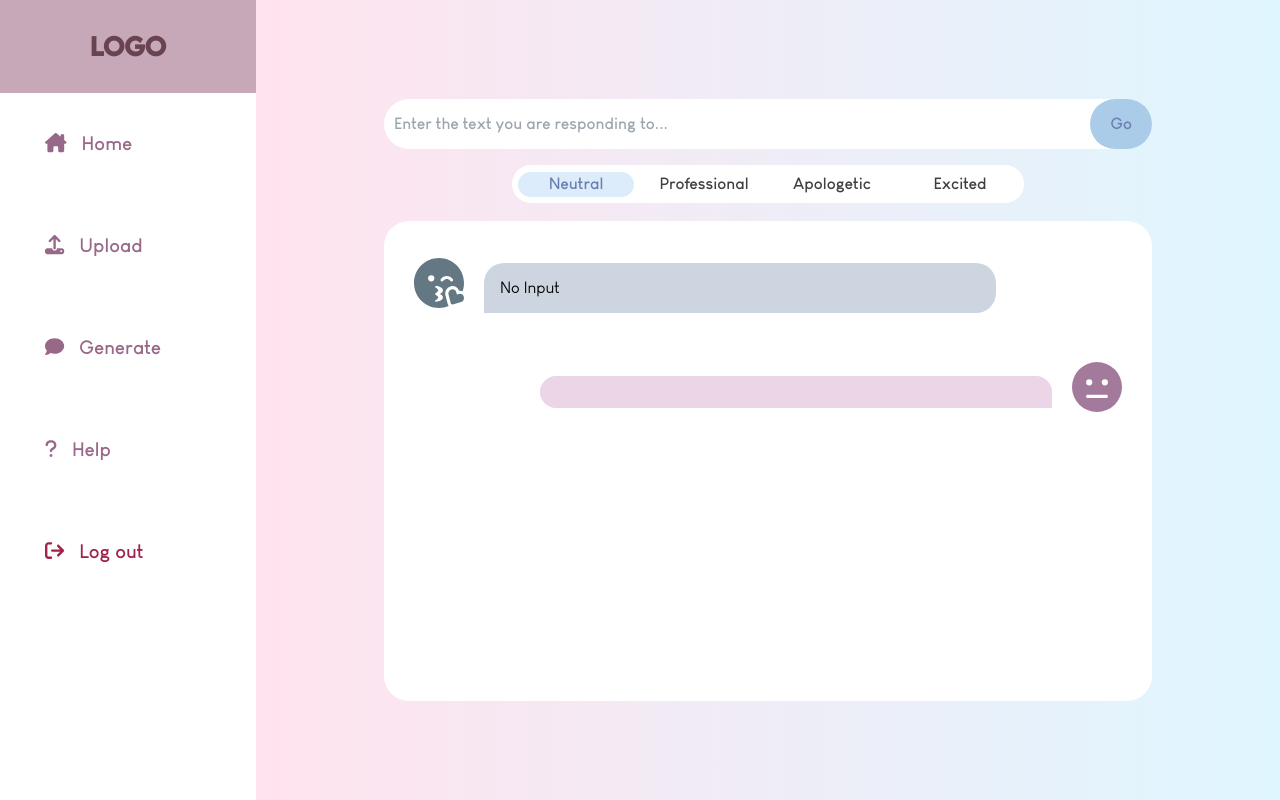
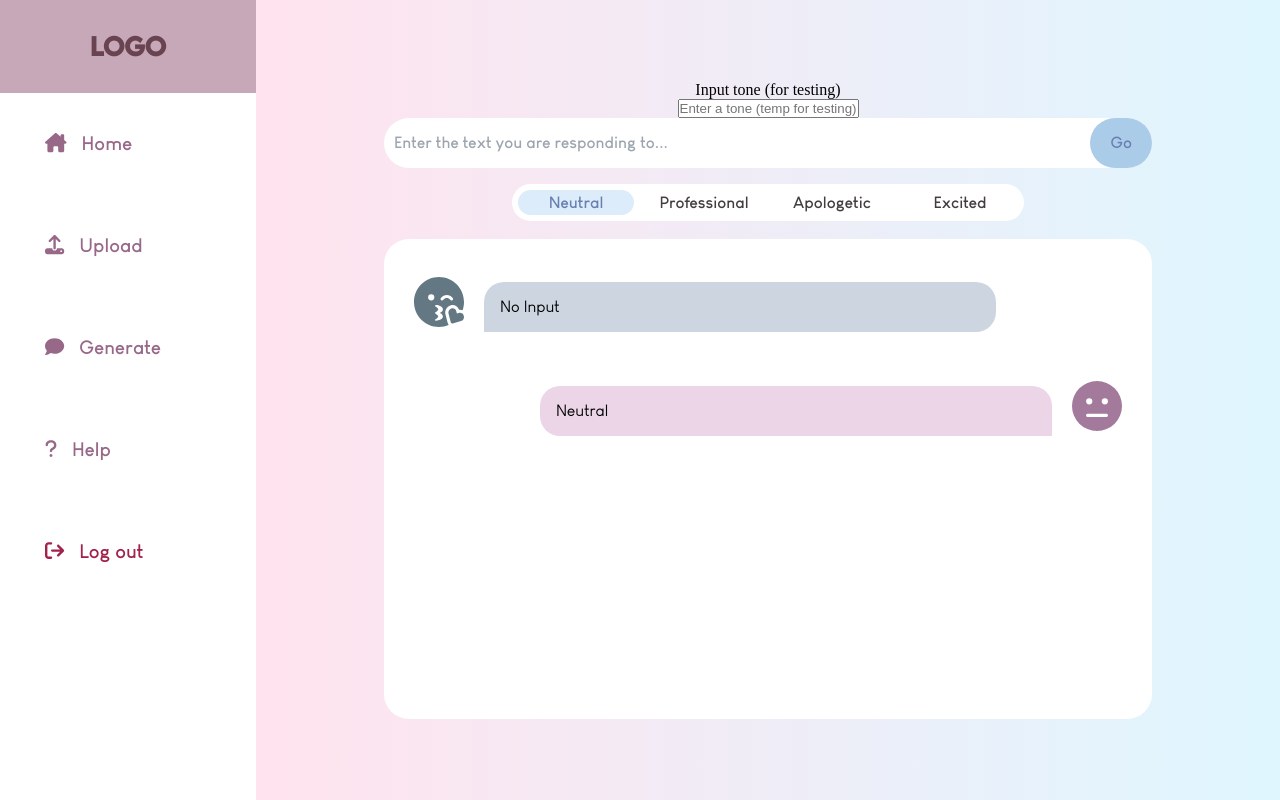
Before and after one commit to martindmhe/app, a React (Create React App) app in the folder website/: page /generate in a window 1280 px wide. Built offline with nearby package versions, Linux system fonts and the light colour scheme.

Commit message:
added test input for tone for testing

```diff
--- a/website/src/components/Choices.js
+++ b/website/src/components/Choices.js
@@ -12,7 +12,8 @@ import {
 function Choices() {
 const [selectedOption, setSelectedOption] = useState("Neutral")
 const [inputText, setInputText] = useState("No Input")
-const [generatedMessage, setGeneratedMessage] = useState("")
+const [generatedMessage, setGeneratedMessage] = useState("Neutral")
+const [inputTone, setInputTone] = useState("")
 
 const onValueChange = e => {
     setSelectedOption(e.target.value)
@@ -33,7 +34,7 @@ const generateMessage = (inputText) => {
   // const messageInformation = createMessageInformation(inputText, testTone);
   // const messageInformationString = messageInformation.toString();
   // let temp = `How should I respond to ${inputText}`
-  fetch(`http://127.0.0.1:3000/test-openai?data=${encodeURIComponent(JSON.stringify({message: inputText, tone: testTone}))}`)
+  fetch(`http://127.0.0.1:3000/test-openai?data=${encodeURIComponent(JSON.stringify({message: inputText, tone: inputTone}))}`)
   .then(res => res.text())
   .then(data => setGeneratedMessage(data))
   .catch(error => console.log(error))
@@ -42,9 +43,13 @@ const generateMessage = (inputText) => {
   return (
     <>
     <div className="Choice_container">
+      <label htmlFor="tone">Input tone (for testing)</label>
+      <input id="tone" placeholder="Enter a tone (temp for testing)" type="text" onChange={(e) => setInputTone(e.target.value)}/>
+
     <div className="search">
         <input placeholder="Enter the text you are responding to..." type="text" onChange={getInput}></input>
         <button type="submit" onClick={() => generateMessage(inputText)}>Go</button>
+
       </div>
 
 
```
Also changed, not shown: 1 other file (tests, documents, lock files or other folders).
